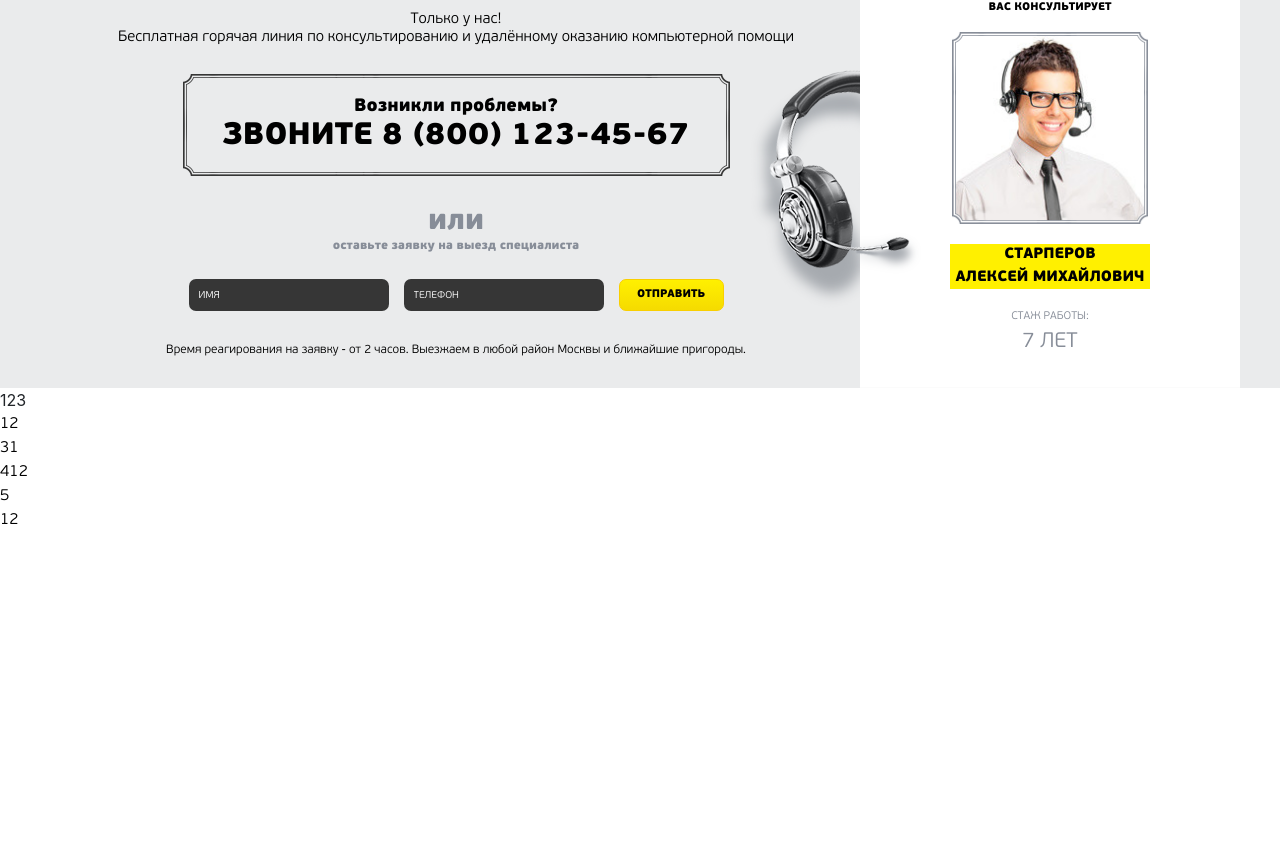
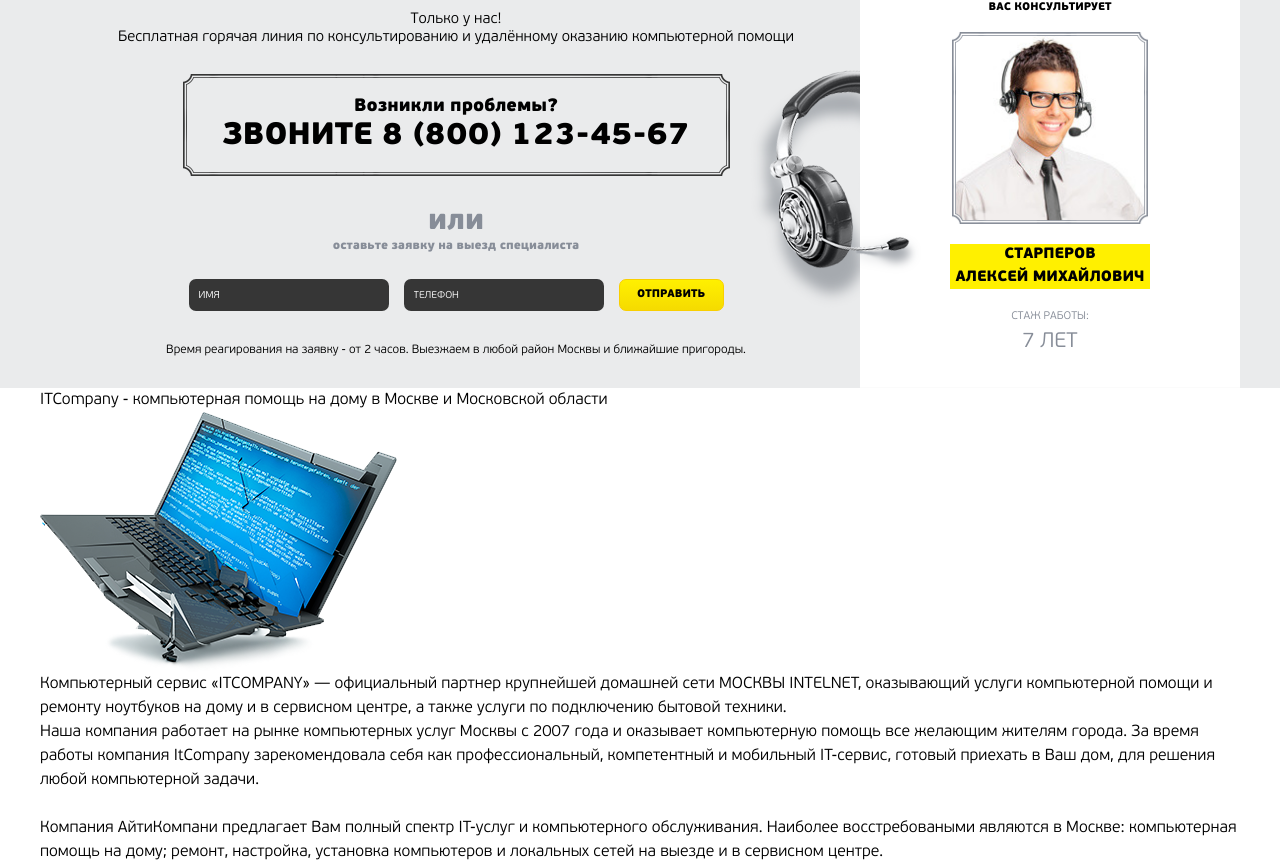
Before and after one commit to rwcalinin/it-tech-company, a website built with webpack: page src/index.html in a window 1280 px wide. Shown: the part 1089-1953 px from the top of the page. Before the commit the page ends 1621 px from the top, so only its background shows below. Built offline with nearby package versions, Linux system fonts and the light colour scheme; files whose address does not match are found by name.

Commit message:
ourcompany 0.1

```diff
--- a/src/index.html
+++ b/src/index.html
@@ -141,7 +141,8 @@
                 </div>
                 <div class="callback__call-us">
                     <div class="callback__call-us-text">Возникли проблемы?</div>
-                    <div class="callback__call-us-number">Звоните <a href="tel:88001234567" class="callback__tel">8 (800) 123-45-67</a></div>
+                    <div class="callback__call-us-number">Звоните <a href="tel:88001234567" class="callback__tel">8
+                            (800) 123-45-67</a></div>
                 </div>
                 <div class="callback__or">
                     <div class="callback__or-or">или</div> оставьте заявку на выезд специалиста
@@ -171,12 +172,36 @@
     </section>
     <!-- CALLBACK---CALLBACK -->
 
-    123
-    <div>12</div>
-    <div>31</div>
-    <div>412</div>
-    <div>5</div>
-    <div>12</div>
+
+    <!-- OURCOMPANY ! OURCOMPANY -->
+    <section class="ourcompany">
+        <div class="container">
+            <div class="ourcompany__title">
+                ITCompany - компьютерная помощь на дому в Москве и Московской области
+            </div>
+            <div class="ourcompany__content">
+                <div class="ourcompany__leftbox">
+                    <img src="./img/broken-notebook.png" alt="notebook" class="ourcompany__img">
+                </div>
+                <div class="ourcompany__descr">
+                    <div class="ourcompany__subtitle">Компьютерный сервис «ITCOMPANY» — официальный партнер крупнейшей
+                        домашней сети МОСКВЫ INTELNET, оказывающий услуги компьютерной помощи и ремонту ноутбуков на
+                        дому и в сервисном центре, а также услуги по подключению бытовой техники.</div>
+                    <div class="ourcompany__descr"></div>
+                </div>
+                Наша компания работает на рынке компьютерных услуг Москвы с 2007 года и оказывает компьютерную помощь
+                все желающим жителям города. За время работы компания ItCompany зарекомендовала себя как
+                профессиональный, компетентный и мобильный IT-сервис, готовый приехать в Ваш дом, для решения любой
+                компьютерной задачи.
+                <br><br>
+                Компания АйтиКомпани предлагает Вам полный спектр IT-услуг и компьютерного обслуживания. Наиболее
+                восстребоваными являются в Москве: компьютерная помощь на дому; ремонт, настройка, установка компьютеров
+                и локальных сетей на выезде и в сервисном центре.
+            </div>
+        </div>
+    </section>
+    <!-- OURCOMPANY---OURCOMPANY -->
+
 
     <script src="js/script.js"></script>
 
--- /dev/null
+++ b/src/sass/modules/_ourcompany.scss
@@ -0,0 +1,5 @@
+.ourcompany {
+    .container {
+
+    }
+}
--- a/src/sass/style.scss
+++ b/src/sass/style.scss
@@ -57,4 +57,5 @@
 @import './modules/menu';
 @import './modules/service';
 @import './modules/callback';
+@import './modules/ourcompany';
 // ! <------------------------------------
```
Also changed, not shown: dist/index.html, dist/js/script.js, 1 other file.
